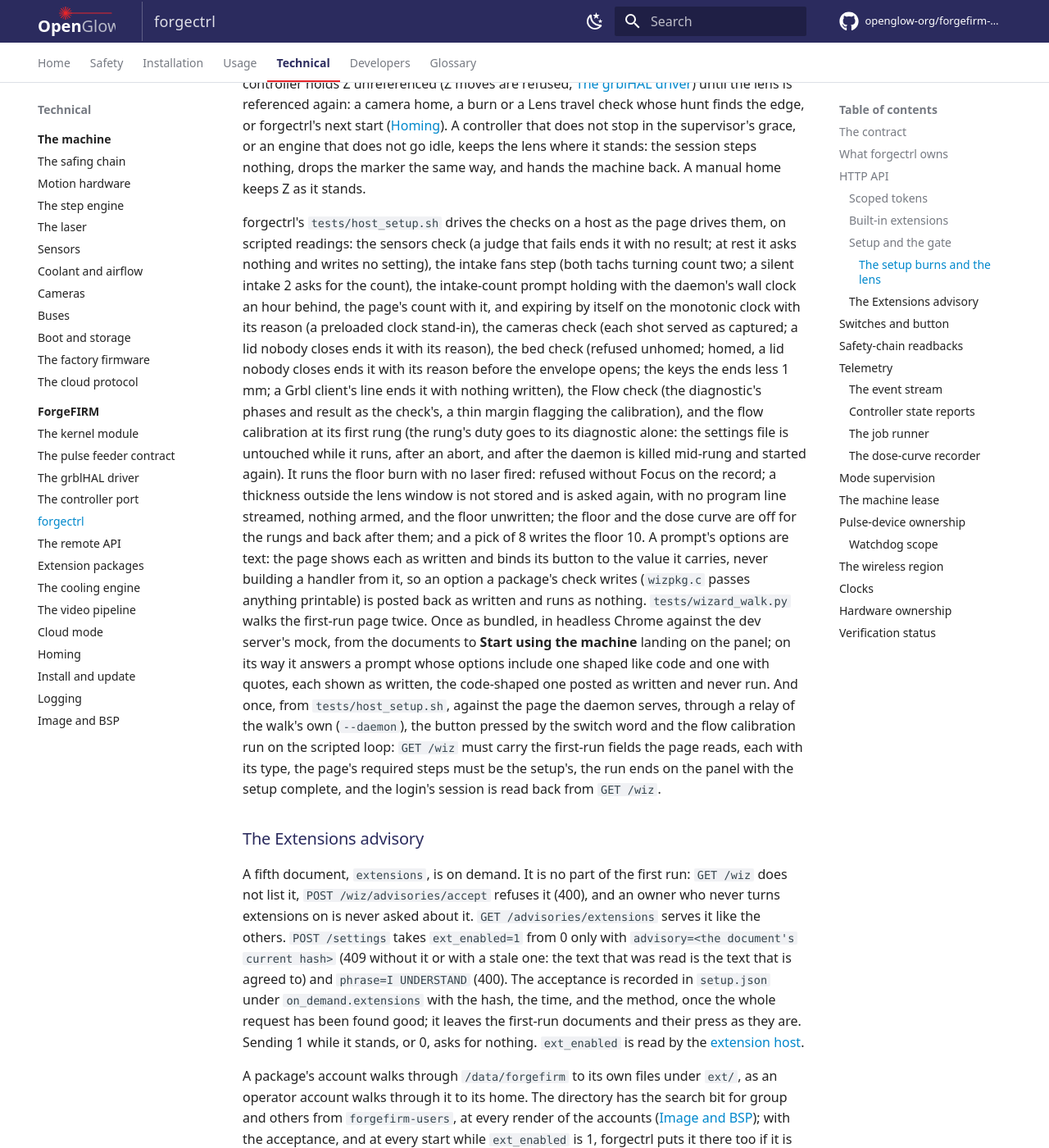
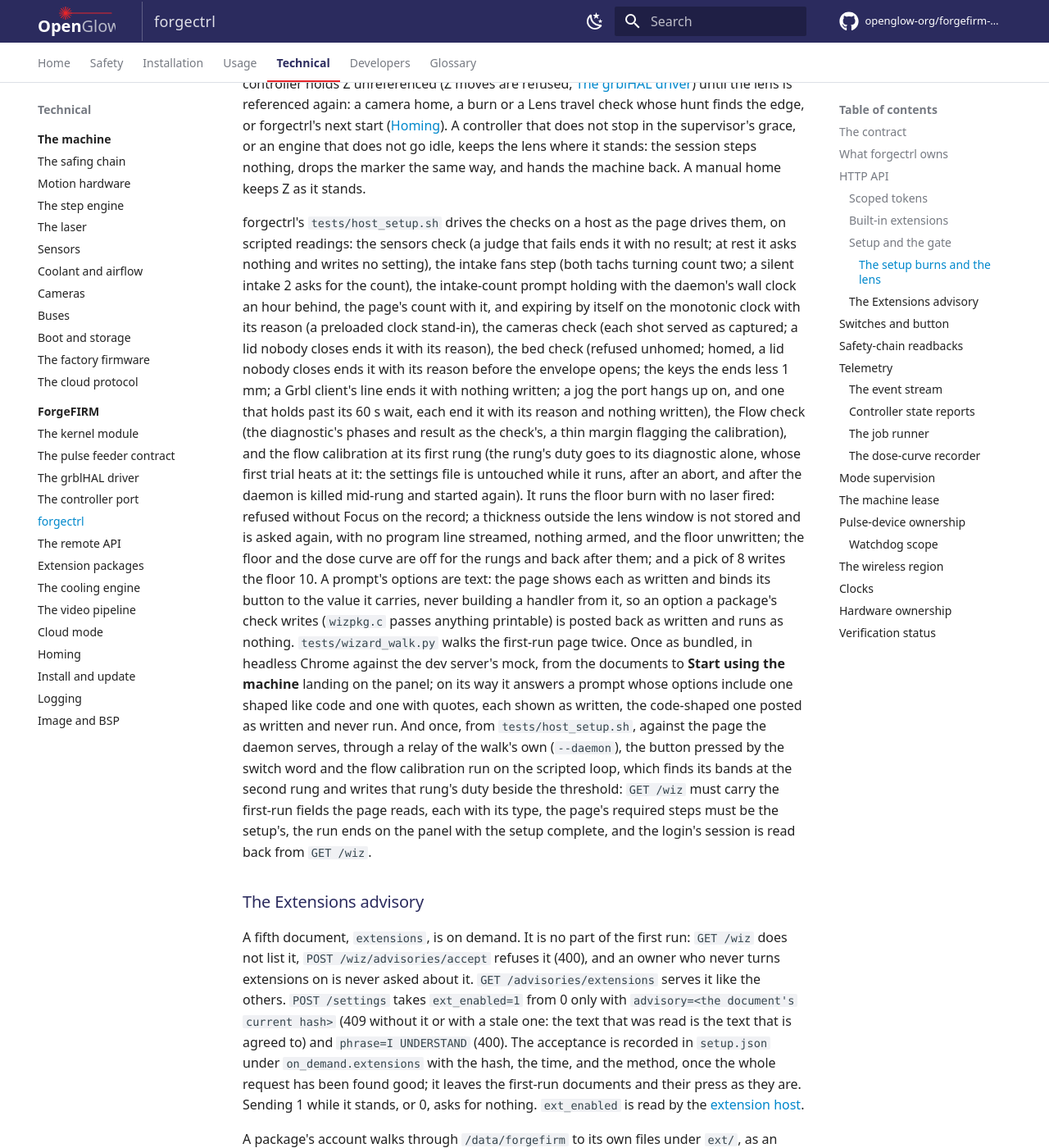
Before and after one commit to openglow-org/forgefirm-docs, an MkDocs documentation site: the page built from docs/technical/forgefirm/forgectrl.md, in a window 1280 px wide and 1400 px high, scrolled down 15044 px. Shown: the whole window at 82% size. Built offline with MkDocs 1.6.1 and Material for MkDocs 9.7.7, drawn with Linux system fonts in a browser that asks for light colours; comment, search, counter and statistics services are not loaded.

Commit message:
forgectrl: host_setup.sh ends the bed check on a jog that does not end, and the walk's calibration writes the second rung's duty
Companion of forgectrl f5b6e6b (Setup checks: a wait prompt goes up
with its deadline read, and a bed check jog that does not end says
why) and 7450e64 (Setup flow calibration: the walk holds the duty
written beside the threshold, and the first-rung case holds the
trial's heater).

- technical/forgefirm/forgectrl.md, the setup burns and the lens, the
  cases tests/host_setup.sh drives: in the bed check, a jog the port
  hangs up on, and one that holds past its 60 s wait, each end it with
  its reason and nothing written; at the flow calibration's first rung,
  the diagnostic's first trial heats at the rung's duty; in the walk
  against the daemon, the calibration on the scripted loop finds its
  bands at the second rung and writes that rung's duty beside the
  threshold.

With forgectrl b0862fc (host_setup.sh: the walk's GET /wiz table holds
recommended[].id, and its comment says what each entry is for), the
same paragraph's "GET /wiz must carry the first-run fields the page
reads" holds as written: the table now holds recommended.0.id, which
the page reads on every first run.

Proof: python -B scripts/check-style.py (style: clean), python -B
scripts/check-interfaces.py (interfaces: clean (245 checked)), and
the strict zensical build (No issues found) on the committed tree. The
cases are forgectrl's tests/host_setup.sh (build.yml step host_setup):
the port stand-in hangs up at a jog line while port.hangup stands and
holds the jog while port.stall stands, and each bed check run ends
with its reason, no result, the envelope set back and nothing written;
the first-rung case empties the heater's file and waits for the
trial's write of 26214, 40 percent; the scripted loop rises 6 C
pump-off below 55 percent duty, and the walk requires
cool_flow_heater_pct = 55 beside the threshold.

Acceptance: none; docs only.

```diff
--- a/docs/technical/forgefirm/forgectrl.md
+++ b/docs/technical/forgefirm/forgectrl.md
@@ -469,10 +469,13 @@ monotonic clock with its reason (a preloaded clock stand-in), the cameras
 check (each shot served as captured; a lid nobody closes ends it with its
 reason), the bed check (refused unhomed; homed, a lid nobody closes ends it
 with its reason before the envelope opens; the keys the ends less 1 mm; a
-Grbl client's line ends it with nothing written), the Flow check (the
+Grbl client's line ends it with nothing written; a jog the port hangs up
+on, and one that holds past its 60 s wait, each end it with its reason and
+nothing written), the Flow check (the
 diagnostic's phases and result as the check's, a thin margin flagging the
 calibration), and the flow calibration at its first rung (the rung's duty
-goes to its diagnostic alone: the settings file is untouched while it runs,
+goes to its diagnostic alone, whose first trial heats at it: the settings
+file is untouched while it runs,
 after an abort, and after the daemon is killed mid-rung and started again).
 It runs the floor burn with no laser fired: refused without Focus on the
 record; a thickness outside the lens window is not stored and is asked again, with no
@@ -489,7 +492,9 @@ prompt whose options include one shaped like code and one with quotes, each
 shown as written, the code-shaped one posted as written and never run. And
 once, from `tests/host_setup.sh`, against the page the daemon serves,
 through a relay of the walk's own (`--daemon`), the button pressed by the
-switch word and the flow calibration run on the scripted loop: `GET /wiz`
+switch word and the flow calibration run on the scripted loop, which finds
+its bands at the second rung and writes that rung's duty beside the
+threshold: `GET /wiz`
 must carry the first-run fields the page reads, each with its type, the
 page's required steps must be the setup's, the run ends on the panel with
 the setup complete, and the login's session is read back from `GET /wiz`.
```
